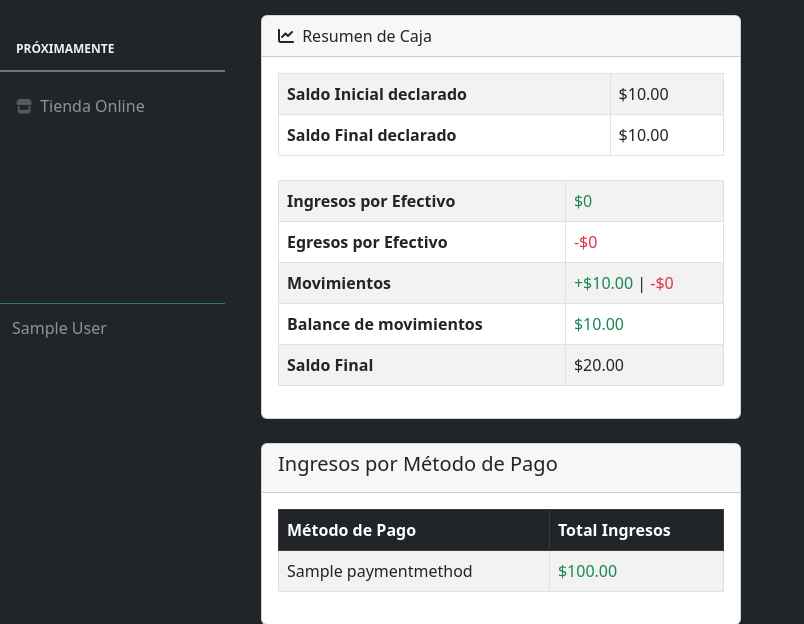
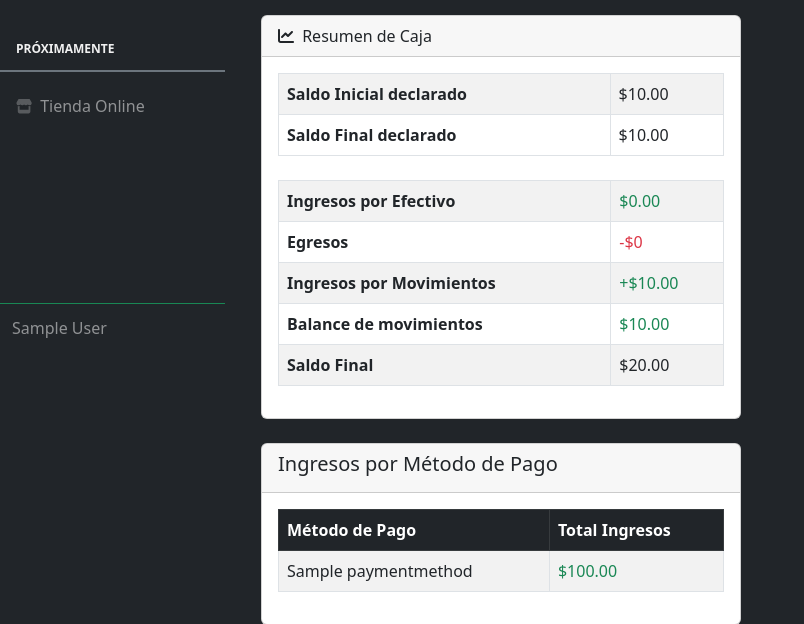
Before and after one commit to GastonLevy/StoreOS, a Django app: page /cash_register/cash-register/detail/1/ in a window 1280 px wide. Shown: the part 448-1072 px from the top of the page, without its empty margins (0-804 px from the left). Run offline with Django 4.2, Linux system fonts and the light colour scheme; a user stored in the database is signed in; tables that the repository leaves empty hold one stand-in row (values such as "Sample post"); some libraries are stand-ins or nearby versions.

Commit message:
fix: separate cash expenses from change

```diff
--- a/cash_register/templates/cash_register/detail_cash_register.html
+++ b/cash_register/templates/cash_register/detail_cash_register.html
@@ -6,13 +6,16 @@
 {% block content %}
 <div class="container-fluid mt-4">
     <div class="row">
-        <!-- Columna izquierda: Información, Resumen, Ingresos y Movimientos de Caja -->
+
+        <!-- Columna izquierda -->
         <div class="col-md-6">
+
             <!-- Información de la Caja -->
             <div class="card mb-4">
                 <div class="card-header">
                     <i class="fas fa-info-circle me-1"></i> Información de la Caja
                 </div>
+
                 <div class="card-body">
                     <table class="table table-striped table-bordered">
                         <tbody>
@@ -20,10 +23,12 @@
                                 <th scope="row">Usuario</th>
                                 <td>{{ cash_register.user.username }}</td>
                             </tr>
+
                             <tr>
                                 <th scope="row">Nombre</th>
                                 <td>{{ user.first_name }} {{ user.last_name }}</td>
                             </tr>
+
                             <tr>
                                 <th scope="row">Estado</th>
                                 <td>
@@ -34,10 +39,12 @@
                                     {% endif %}
                                 </td>
                             </tr>
+
                             <tr>
                                 <th scope="row">Fecha de Apertura</th>
                                 <td>{{ cash_register.created_at }}</td>
                             </tr>
+
                             <tr>
                                 <th scope="row">Fecha de Cierre</th>
                                 <td>
@@ -50,22 +57,40 @@
                             </tr>
                         </tbody>
                     </table>
+
                     <div class="d-flex justify-content-between">
-                        <a href="{% url 'cash-register-list' %}" class="btn btn-secondary">Volver al listado</a>
+                        <a href="{% url 'cash-register-list' %}" class="btn btn-secondary">
+                            Volver al listado
+                        </a>
+
                         {% if cash_register.status == 'abierta' %}
                         <form method="POST" action="{% url 'close-cash-register' cash_register.pk %}">
                             {% csrf_token %}
+
                             <div class="d-flex align-items-center">
                                 <div class="me-3">
-                                    <input type="number"
+                                    <input
+                                        type="number"
                                         class="form-control {% if form.closing_balance.errors %}is-invalid{% endif %}"
-                                        id="closing_balance" name="closing_balance" value="{{ closing_balance }}"
-                                        min="0" step="0.01" placeholder="Saldo final" required>
+                                        id="closing_balance"
+                                        name="closing_balance"
+                                        value="{{ closing_balance }}"
+                                        min="0"
+                                        step="0.01"
+                                        placeholder="Saldo final"
+                                        required
+                                    >
+
                                     {% for error in form.closing_balance.errors %}
-                                    <div class="invalid-feedback">{{ error }}</div>
+                                        <div class="invalid-feedback">
+                                            {{ error }}
+                                        </div>
                                     {% endfor %}
                                 </div>
-                                <button type="submit" class="btn btn-danger">Cerrar Caja</button>
+
+                                <button type="submit" class="btn btn-danger">
+                                    Cerrar Caja
+                                </button>
                             </div>
                         </form>
                         {% endif %}
@@ -78,13 +103,19 @@
                 <div class="card-header">
                     <i class="fas fa-chart-line me-1"></i> Resumen de Caja
                 </div>
+
                 <div class="card-body">
+
+                    <!-- Saldos declarados -->
                     <table class="table table-striped table-bordered mb-4">
                         <tbody>
                             <tr>
                                 <th scope="row">Saldo Inicial declarado</th>
-                                <td>${{ cash_register.opening_balance }}</td>
+                                <td>
+                                    ${{ cash_register.opening_balance }}
+                                </td>
                             </tr>
+
                             <tr>
                                 <th scope="row">Saldo Final declarado</th>
                                 <td>
@@ -97,41 +128,62 @@
                             </tr>
                         </tbody>
                     </table>
+
+                    <!-- Resumen económico -->
                     <table class="table table-striped table-bordered">
                         <tbody>
+
+                            <!-- Dinero recibido físicamente en ventas en efectivo -->
                             <tr>
                                 <th scope="row">Ingresos por Efectivo</th>
-                                <td class="text-success">${{ efectivo_ingresos }}</td>
-                            </tr>
-
-                            <tr>
-                                <th scope="row">Egresos por Efectivo</th>
-                                <td class="text-danger">-${{ vueltos }}</td>
-                            </tr>
-
-                            <tr>
-                                <th scope="row">Movimientos</th>
-                                <td>
-                                    <span class="text-success">+${{ total_ingresos }}</span>
-                                    |
-                                    <span class="text-danger">-${{ total_egresos }}</span>
+                                <td class="text-success">
+                                    ${{ efectivo_ingresos|floatformat:2 }}
                                 </td>
                             </tr>
 
+                            <!-- Solo egresos reales registrados como movimientos -->
+                            <tr>
+                                <th scope="row">Egresos</th>
+                                <td class="text-danger">
+                                    -${{ total_egresos }}
+                                </td>
+                            </tr>
+
+                            <!-- Ingresos manuales registrados como movimientos -->
+                            <tr>
+                                <th scope="row">Ingresos por Movimientos</th>
+                                <td class="text-success">
+                                    +${{ total_ingresos }}
+                                </td>
+                            </tr>
+
+                            <!-- Resultado neto de movimientos -->
                             <tr>
                                 <th scope="row">Balance de movimientos</th>
-                                {% if movimientos < 0 %} <td class="text-danger">-${{ movimientos|cut:"-" }}</td>
+
+                                {% if movimientos < 0 %}
+                                    <td class="text-danger">
+                                        -${{ movimientos|cut:"-" }}
+                                    </td>
                                 {% elif movimientos > 0 %}
-                                    <td class="text-success">${{ movimientos }}</td>
+                                    <td class="text-success">
+                                        ${{ movimientos }}
+                                    </td>
                                 {% else %}
-                                    <td>${{ movimientos }}</td>
+                                    <td>
+                                        ${{ movimientos }}
+                                    </td>
                                 {% endif %}
                             </tr>
 
+                            <!-- Saldo físico esperado -->
                             <tr>
                                 <th scope="row">Saldo Final</th>
-                                <td>${{ balance_total }}</td>
+                                <td>
+                                    ${{ balance_total|floatformat:2 }}
+                                </td>
                             </tr>
+
                         </tbody>
                     </table>
                 </div>
@@ -142,8 +194,10 @@
                 <div class="card-header">
                     <h5>Ingresos por Método de Pago</h5>
                 </div>
+
                 <div class="card-body">
                     {% if payment_method_totals %}
+
                     <table class="table table-striped table-bordered">
                         <thead class="table-dark">
                             <tr>
@@ -151,17 +205,26 @@
                                 <th>Total Ingresos</th>
                             </tr>
                         </thead>
+
                         <tbody>
                             {% for payment in payment_method_totals %}
                             <tr>
-                                <td>{{ payment.payment_method__name }}</td>
-                                <td class="text-success">${{ payment.total|floatformat:2 }}</td>
+                                <td>
+                                    {{ payment.payment_method__name }}
+                                </td>
+
+                                <td class="text-success">
+                                    ${{ payment.total|floatformat:2 }}
+                                </td>
                             </tr>
                             {% endfor %}
                         </tbody>
                     </table>
+
                     {% else %}
-                    <p>No hay ingresos registrados por métodos de pago.</p>
+                        <p>
+                            No hay ingresos registrados por métodos de pago.
+                        </p>
                     {% endif %}
                 </div>
             </div>
@@ -171,8 +234,10 @@
                 <div class="card-header">
                     <h5>Movimientos de Caja</h5>
                 </div>
+
                 <div class="card-body">
                     <table class="table table-striped table-bordered">
+
                         <thead class="table-dark">
                             <tr>
                                 <th>Fecha</th>
@@ -181,58 +246,92 @@
                                 <th>Descripción</th>
                             </tr>
                         </thead>
+
                         <tbody>
                             {% for movement in cash_register.movements.all %}
                             <tr>
-                                <td>{{ movement.created_at }}</td>
-                                <td>{{ movement.get_type_display }}</td>
-                                <td
-                                    class="{% if movement.type == 'ingreso' %}text-success{% else %}text-danger{% endif %}">
-                                    ${{ movement.amount|floatformat:2 }}
+                                <td>
+                                    {{ movement.created_at }}
                                 </td>
-                                <td>{{ movement.description }}</td>
+
+                                <td>
+                                    {{ movement.get_type_display }}
+                                </td>
+
+                                <td class="{% if movement.type == 'ingreso' %}text-success{% else %}text-danger{% endif %}">
+                                    {% if movement.type == 'ingreso' %}
+                                        +${{ movement.amount|floatformat:2 }}
+                                    {% else %}
+                                        -${{ movement.amount|floatformat:2 }}
+                                    {% endif %}
+                                </td>
+
+                                <td>
+                                    {{ movement.description }}
+                                </td>
                             </tr>
+
                             {% empty %}
                             <tr>
-                                <td colspan="4">No hay movimientos registrados.</td>
+                                <td colspan="4">
+                                    No hay movimientos registrados.
+                                </td>
                             </tr>
                             {% endfor %}
                         </tbody>
+
                     </table>
                 </div>
             </div>
+
         </div>
 
-        <!-- Columna derecha: Movimiento de productos único -->
+        <!-- Columna derecha -->
         <div class="col-md-6">
+
+            <!-- Movimiento de productos -->
             <div class="card">
                 <div class="card-header">
                     <h5>Movimiento de productos</h5>
                 </div>
+
                 <div class="card-body">
                     <table class="table table-striped table-bordered">
+
                         <thead class="table-dark">
                             <tr>
                                 <th>Producto</th>
                                 <th>Cantidad</th>
                             </tr>
                         </thead>
+
                         <tbody>
                             {% for movement in lista_movimientos %}
                             <tr>
-                                <td>{{ movement.name }}</td>
-                                <td>{{ movement.total_quantity }}</td>
+                                <td>
+                                    {{ movement.name }}
+                                </td>
+
+                                <td>
+                                    {{ movement.total_quantity }}
+                                </td>
                             </tr>
+
                             {% empty %}
                             <tr>
-                                <td colspan="2">No hay movimientos registrados.</td>
+                                <td colspan="2">
+                                    No hay movimientos registrados.
+                                </td>
                             </tr>
                             {% endfor %}
                         </tbody>
+
                     </table>
                 </div>
             </div>
+
         </div>
+
     </div>
 </div>
 {% endblock %}
--- a/cash_register/views/detail_cash_register_view.py
+++ b/cash_register/views/detail_cash_register_view.py
@@ -1,88 +1,134 @@
 from django.shortcuts import render, get_object_or_404
-from django.contrib.auth.decorators import login_required
 from ..models.cash_register_model import CashRegister
-from ..models.cash_register_movement_model import CashMovement
-from checkout.models import Cart, CartLine
+from checkout.models import CartLine
 from django.contrib.auth.models import Group
 from django.db.models import Sum
 from storeos.decorators import role_required
 
+
 @role_required('Admin', 'Cajero', 'Detalle_Caja')
 def cash_register_detail_view(request, pk):
     """
-    Display detailed information of a specific cash register including sales, returns,
-    cash payments, income, expenses, balance, and payment method summaries.
+    Display detailed information of a specific cash register including sales,
+    cash income, expenses, balance, and payment method summaries.
+    """
 
-    Args:
-        request (HttpRequest): The HTTP request object.
-        pk (int): Primary key of the CashRegister to display.
-
-    Returns:
-        HttpResponse: Rendered template with cash register detail context.
-
-    Raises:
-        Http404: If the CashRegister does not exist or is not accessible by the user.
-    """
-    is_admin_or_superadmin = request.user.is_superuser or Group.objects.filter(name='Admin', user=request.user).exists()
+    is_admin_or_superadmin = (
+        request.user.is_superuser
+        or Group.objects.filter(
+            name='Admin',
+            user=request.user
+        ).exists()
+    )
 
     if is_admin_or_superadmin:
-        cash_register = get_object_or_404(CashRegister, pk=pk, company=request.user.userprofile.company)
+        cash_register = get_object_or_404(
+            CashRegister,
+            pk=pk,
+            company=request.user.userprofile.company
+        )
     else:
-        cash_register = get_object_or_404(CashRegister, pk=pk, user=request.user)
+        cash_register = get_object_or_404(
+            CashRegister,
+            pk=pk,
+            user=request.user
+        )
 
-    # Sales: total of completed carts
-    ingresos = sum(cart.total_price() for cart in cash_register.carts.filter(is_completed=True))
+    completed_carts = cash_register.carts.filter(
+        is_completed=True
+    )
 
-    # Change returned: sum of `payment_return` for carts paid in cash
-    vueltos = sum(cart.payment_return or 0 for cart in cash_register.carts.filter(payment_method__name='Efectivo', is_completed=True))
+    # Total sales from all completed carts
+    ingresos = sum(
+        cart.total_price()
+        for cart in completed_carts
+    )
 
-    # Sum of paid_amount for carts paid in cash
-    efectivo_ingresos = sum(cart.paid_amount or 0 for cart in cash_register.carts.filter(payment_method__name='Efectivo', is_completed=True))
+    # Real sales paid in cash.
+    # This is the sale amount, NOT the amount handed over by the customer.
+    efectivo_ingresos = sum(
+        cart.total_price()
+        for cart in completed_carts.filter(
+            payment_method__name='Efectivo'
+        )
+    )
 
-    # Income and expenses from cash register movements
-    total_ingresos = sum(m.amount for m in cash_register.movements.filter(type='ingreso'))
-    total_egresos = sum(m.amount for m in cash_register.movements.filter(type='egreso'))
+    # Cash register movements
+    total_ingresos = sum(
+        movement.amount
+        for movement in cash_register.movements.filter(
+            type='ingreso'
+        )
+    )
 
-    # Calculate the final balance of cash movements
+    total_egresos = sum(
+        movement.amount
+        for movement in cash_register.movements.filter(
+            type='egreso'
+        )
+    )
+
+    # Net result of manual cash movements
     movimientos = total_ingresos - total_egresos
 
-    # Calculate final balance: opening balance + cash income - returned change + cash movements in + cash movements out
-    balance_total = cash_register.opening_balance + efectivo_ingresos - vueltos + total_ingresos - total_egresos
+    # Expected physical cash balance
+    balance_total = (
+        cash_register.opening_balance
+        + efectivo_ingresos
+        + total_ingresos
+        - total_egresos
+    )
 
     # Income grouped by payment method
     payment_method_totals = (
-        cash_register.carts.filter(is_completed=True)
+        completed_carts
         .values('payment_method__name')
-        .annotate(total=Sum('cart_lines__quantity'))  # Initial total: sum of quantities (will recalc below)
+        .annotate(total=Sum('cart_lines__quantity'))
         .order_by('-total')
     )
 
-    # Manually calculate total amount per payment method (quantity * price)
+    # Calculate actual amount per payment method
     for payment in payment_method_totals:
-        if payment['payment_method__name'] is None:
+        payment_method_name = payment['payment_method__name']
+
+        if payment_method_name is None:
             payment['payment_method__name'] = 'Sin método de pago'
 
-        total_price = 0
-        for cart in cash_register.carts.filter(payment_method__name=payment['payment_method__name'], is_completed=True):
-            total_price += sum(line.quantity * line.price for line in cart.cart_lines.all())
+            carts = completed_carts.filter(
+                payment_method__isnull=True
+            )
+        else:
+            carts = completed_carts.filter(
+                payment_method__name=payment_method_name
+            )
 
-        payment['total'] = total_price
+        payment['total'] = sum(
+            cart.total_price()
+            for cart in carts
+        )
 
     # Total quantity moved per item in completed carts
-    item_movement = CartLine.objects.filter(
-        cart__in=cash_register.carts.filter(is_completed=True)
-    ).values('name').annotate(total_quantity=Sum('quantity'))
+    item_movement = (
+        CartLine.objects
+        .filter(cart__in=completed_carts)
+        .values('name')
+        .annotate(total_quantity=Sum('quantity'))
+    )
 
     context = {
         'cash_register': cash_register,
-        'ingresos': ingresos,              # Total sales
-        'vueltos': vueltos,                # Total change returned
-        'total_ingresos': total_ingresos,  # Total registered incomes
-        'total_egresos': total_egresos,    # Total registered expenses
-        'movimientos': movimientos,        # Total registered movements
-        'balance_total': balance_total,    # Calculated final balance
+        'ingresos': ingresos,
+        'total_ingresos': total_ingresos,
+        'total_egresos': total_egresos,
+        'movimientos': movimientos,
+        'balance_total': balance_total,
         'payment_method_totals': payment_method_totals,
-        'efectivo_ingresos': efectivo_ingresos,  # Cash payments total
+        'efectivo_ingresos': efectivo_ingresos,
         'lista_movimientos': item_movement,
     }
-    return render(request, 'cash_register/detail_cash_register.html', context)
+
+    return render(
+        request,
+        'cash_register/detail_cash_register.html',
+        context
+    )
```
Lines whose indentation alone changed are shown as unchanged.
